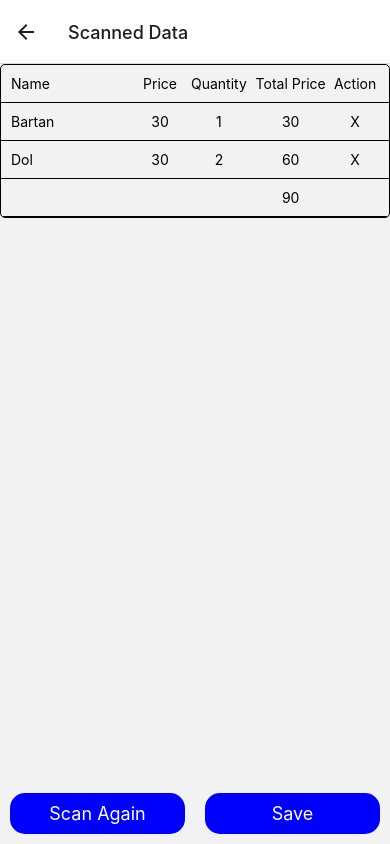
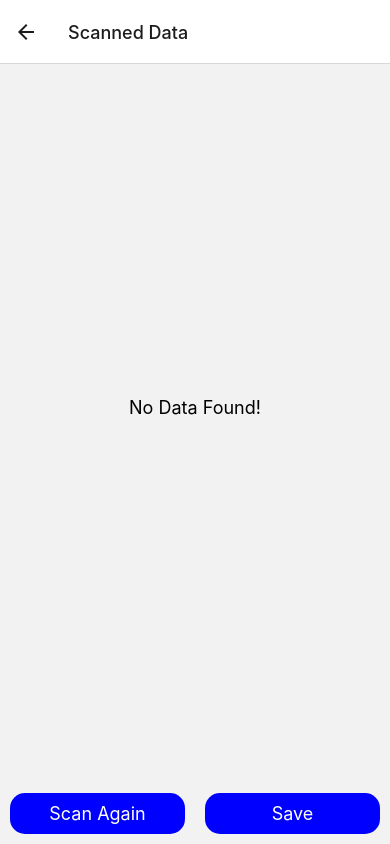
Before and after one commit to GaurangGhadiya/MyFileBasedRoutingApp, a React Native app: screen /ScannedData in a window 390 px wide. Built offline with nearby package versions, Linux system fonts and the light colour scheme.

Commit message:
Add list and add delete and add/remove quantity

```diff
--- /dev/null
+++ b/components/DeleteConfirmationModal.js
@@ -0,0 +1,41 @@
+// DeleteConfirmationModal.js
+import React from 'react';
+import { View, Text, Button, StyleSheet } from 'react-native';
+import Modal from 'react-native-modal';
+
+const DeleteConfirmationModal = ({ isVisible, onConfirm, onCancel }) => {
+  return (
+    <Modal isVisible={isVisible}>
+      <View style={styles.modalContent}>
+        <Text style={styles.modalTitle}>Delete Product</Text>
+        <Text>Are you sure you want to delete this item?</Text>
+        <View style={styles.buttonContainer}>
+          <Button title="Cancel" onPress={onCancel} />
+          <Button title="Delete" onPress={onConfirm} color="red" />
+        </View>
+      </View>
+    </Modal>
+  );
+};
+
+const styles = StyleSheet.create({
+  modalContent: {
+    backgroundColor: 'white',
+    padding: 20,
+    borderRadius: 10,
+    alignItems: 'center',
+  },
+  modalTitle: {
+    fontSize: 18,
+    fontWeight: 'bold',
+    marginBottom: 10,
+  },
+  buttonContainer: {
+    flexDirection: 'row',
+    justifyContent: 'space-around',
+    width: '100%',
+    marginTop: 20,
+  },
+});
+
+export default DeleteConfirmationModal;
--- a/screens/BarcodeScannerScreen.js
+++ b/screens/BarcodeScannerScreen.js
@@ -1,10 +1,12 @@
 import React, { useState, useEffect } from "react";
 import { Text, View, StyleSheet, Button } from "react-native";
 import { CameraView, Camera } from "expo-camera";
+import ScannedDataScreen from "./ScannedDataScreen";
 
-export default function BarcodeScanners({navigation}) {
+export default function BarcodeScanners({ navigation }) {
   const [hasPermission, setHasPermission] = useState(null);
   const [scanned, setScanned] = useState(false);
+  const [data1, setData] = useState([]);
 
   useEffect(() => {
     const getCameraPermissions = async () => {
@@ -15,10 +17,54 @@ export default function BarcodeScanners({navigation}) {
     getCameraPermissions();
   }, []);
 
+  const increaseQty = (item) => {
+    let data = [...data1]
+    let newData = data?.map(v => v?.id == item?.id ? {
+      name: v?.name,
+      price: v?.price,
+      quantity: v?.quantity + 1,
+      id: v?.id,
+    } : v)
+    console.log('newData', newData)
+    setData(newData)
+  }
+  const decreaseQty = (item) => {
+    let data = [...data1]
+    let newData = data?.map(v => v?.id == item?.id ? {
+      name: v?.name,
+      price: v?.price,
+      quantity: v?.quantity - 1,
+      id: v?.id,
+    } : v)
+    setData(newData)
+  }
+
   const handleBarCodeScanned = ({ type, data }) => {
     setScanned(true);
-    navigation.navigate("ScannedData")
-    alert(`Bar code data ${data} has been scanned!`);
+    let isIncluded = data1?.find((v) => v?.name == data);
+    if (isIncluded) {
+      let newData = data1?.map((v) =>
+        v?.name == data
+          ? {
+              name: data,
+              price: v?.price,
+              quantity: v?.quantity + 1,
+              id: v?.id,
+            }
+          : v
+      );
+      setData(newData);
+    } else {
+      setData([
+        ...data1,
+        {
+          name: data,
+          price: Math.floor(Math.random() * 100) + 1,
+          quantity: 1,
+          id: String(Math.floor(Math.random() * 1000000)).padStart(6, "0"),
+        },
+      ]);
+    }
   };
 
   if (hasPermission === null) {
@@ -28,24 +74,43 @@ export default function BarcodeScanners({navigation}) {
     return <Text>No access to camera</Text>;
   }
 
-  return (
+  return !scanned ? (
     <View style={styles.container}>
       <View style={styles.camara}>
         <CameraView
           onBarcodeScanned={scanned ? undefined : handleBarCodeScanned}
           barcodeScannerSettings={{
-          barcodeTypes: ['aztec' , 'ean13' , 'ean8' , 'qr' , 'pdf417' , 'upc_e' , 'datamatrix' , 'code39' , 'code93' , 'itf14' , 'codabar' , 'code128' , 'upc_a' ],
+            barcodeTypes: [
+              "aztec",
+              "ean13",
+              "ean8",
+              "qr",
+              "pdf417",
+              "upc_e",
+              "datamatrix",
+              "code39",
+              "code93",
+              "itf14",
+              "codabar",
+              "code128",
+              "upc_a",
+            ],
           }}
           style={styles.absoluteFillObject}
         />
-      <Text style={styles.text}>Align the barcode within the box to auto scan</Text>
+        <Text style={styles.text}>
+          Align the barcode within the box to auto scan
+        </Text>
       </View>
-      {scanned && (
-        <View style={styles.button}>
-            <Button title={"Tap to Scan Again"} onPress={() => setScanned(false)} />
     </View>
-      )}
-    </View>
+  ) : (
+    <ScannedDataScreen
+      setScanned={setScanned}
+      data1={data1}
+      setData={setData}
+      increaseQty={increaseQty}
+      decreaseQty={decreaseQty}
+    />
   );
 }
 
@@ -53,23 +118,22 @@ const styles = StyleSheet.create({
   container: {
     flex: 1,
     flexDirection: "column",
-    alignItems : "center",
+    alignItems: "center",
     justifyContent: "center",
   },
-  absoluteFillObject : {
-    height : 300,
-    width : 300,
+  absoluteFillObject: {
+    height: 300,
+    width: 300,
   },
-camara : {
+  camara: {
     borderRadius: 7, // Set border radius here
     overflow: "hidden",
-
   },
-  text:{
+  text: {
     textAlign: "center",
-    color : "gray"
+    color: "gray",
   },
-  button : {
-    marginTop : 20
-  }
+  button: {
+    marginTop: 20,
+  },
 });
--- a/screens/ScannedDataScreen.js
+++ b/screens/ScannedDataScreen.js
@@ -1,9 +1,33 @@
-import { Button, StyleSheet, Text, TouchableOpacity, View } from 'react-native'
-import React from 'react'
+import { Button, StyleSheet, Text, TouchableOpacity, View } from "react-native";
+import React, { useState } from "react";
+import MaterialIcons from "@expo/vector-icons/MaterialIcons";
+import DeleteConfirmationModal from "../components/DeleteConfirmationModal";
+import FontAwesome6 from "@expo/vector-icons/FontAwesome6";
 
-const ScannedDataScreen = ({navigation}) => {
+const ScannedDataScreen = (props) => {
+  const [isModalVisible, setModalVisible] = useState(false);
+  const [selectedItem, setSelectedItem] = useState(null);
+
+  const openModal = (item) => {
+    setSelectedItem(item);
+    setModalVisible(true);
+  };
+
+  const closeModal = () => {
+    setModalVisible(false);
+    setSelectedItem(null);
+  };
+
+  const handleDelete = () => {
+    props.setData((prevData) =>
+      prevData.filter((item) => item?.id !== selectedItem?.id)
+    );
+    closeModal();
+  };
+
   return (
     <View style={styles.main}>
+      {props?.data1?.length > 0 ? (
         <View style={styles.container}>
           <View style={styles.row}>
             <Text style={styles.cell1}>Name</Text>
@@ -12,113 +36,162 @@ const ScannedDataScreen = ({navigation}) => {
             <Text style={styles.cell4}>Total Price</Text>
             <Text style={styles.cell5}>Action</Text>
           </View>
-      <View style={styles.row}>
-        <Text style={styles.cell1}>Bartan</Text>
-        <Text style={styles.cell2}>30</Text>
-        <Text style={styles.cell3}>1</Text>
-        <Text style={styles.cell4}>30</Text>
-        <Text style={styles.cell5}>X</Text>
+          {props?.data1?.map((v) => (
+            <View style={styles.row} key={v?.id}>
+              <Text style={styles.cell1}>{v?.name}</Text>
+              <Text style={styles.cell2}>{v?.price}₹</Text>
+              <Text style={styles.cell3}>
+                <View><FontAwesome6 name="minus" size={18} color="black" onPress={() => props.decreaseQty(v)}/></View>
+                <View><Text style={styles.qty}>{v?.quantity}</Text></View>
+                <View><FontAwesome6 name="add" size={18} color="black" onPress={() => props.increaseQty(v)}/></View>
+              </Text>
+              <Text style={styles.cell4}>{+v?.price * +v?.quantity}₹</Text>
+              <Text style={styles.cell5}>
+                {/* kj */}
+                <MaterialIcons
+                  style={styles.delete}
+                  name="delete-forever"
+                  size={24}
+                  color="red"
+                  onPress={() => openModal(v)}
+                />
+              </Text>
             </View>
-      <View style={styles.row}>
-      <Text style={styles.cell1}>Dol</Text>
-        <Text style={styles.cell2}>30</Text>
-        <Text style={styles.cell3}>2</Text>
-        <Text style={styles.cell4}>60</Text>
-        <Text style={styles.cell5}>X</Text>
-      </View>
+          ))}
+
           <View style={styles.row}>
             <Text style={styles.cell1}></Text>
             <Text style={styles.cell2}></Text>
             <Text style={styles.cell3}></Text>
-        <Text style={styles.cell4}>90</Text>
+            <Text style={styles.cell4}>
+              {props?.data1?.reduce((total, item) => {
+                return total + item.price * item.quantity;
+              }, 0)}
+              ₹
+            </Text>
             <Text style={styles.cell5}></Text>
           </View>
-
         </View>
+      ) : (
+        <View style={styles?.noData}>
+          <Text style={styles?.noDataText}>No Data Found!</Text>
+        </View>
+      )}
       <View style={styles.btns}>
-    <TouchableOpacity style={styles.btn} onPress={() => navigation.navigate("BarcodeScanner")}>
+        <TouchableOpacity
+          style={styles.btn}
+          onPress={() => props.setScanned(false)}
+        >
           <Text style={styles.save}>Scan Again</Text>
         </TouchableOpacity>
         <TouchableOpacity style={styles.btn}>
           <Text style={styles.save}>Save</Text>
         </TouchableOpacity>
       </View>
+      <DeleteConfirmationModal
+        isVisible={isModalVisible}
+        onConfirm={handleDelete}
+        onCancel={closeModal}
+      />
     </View>
+  );
+};
 
-  )
-}
-
-export default ScannedDataScreen
+export default ScannedDataScreen;
 
 const styles = StyleSheet.create({
-    main : {
-        flex : 1,
+  main: {
+    flex: 1,
     // height : "100%",
-        justifyContent : "space-between"
+    justifyContent: "space-between",
   },
   container: {
     borderWidth: 1,
     //   flex : 1,
-      borderColor: '#000',
+    borderColor: "#000",
     borderRadius: 5,
-      overflow: 'hidden',
+    overflow: "hidden",
   },
   row: {
-      flexDirection: 'row',
+    flexDirection: "row",
     //   justifyContent: 'space-between',
     padding: 10,
     borderBottomWidth: 1,
 
-      borderBottomColor: '#000',
+    borderBottomColor: "#000",
   },
   cell: {
     flex: 1,
-      textAlign: 'start',
-      width : "20%"
+    textAlign: "start",
+    width: "20%",
   },
   cell1: {
     //   flex: 1,
-      textAlign: 'start',
-      width : "33%"
+    textAlign: "start",
+    width: "30%",
   },
   cell2: {
     //   flex: 1,
-      textAlign: 'center',
-      width : "15%"
+    textAlign: "center",
+    width: "15%",
   },
   cell3: {
-    //   flex: 1,
-      textAlign: 'center',
-      width : "17%"
+      // flex: 1,
+    textAlign: "center",
+    height : 20,
+    flexDirection: "column",
+    display : "flex",
+    alignItems: "center",
+    width: "21%",
+  },
+  qty : {
+    marginHorizontal : 5,
+    paddingHorizontal : 5,
   },
   cell4: {
     //   flex: 1,
-      textAlign: 'center',
-      width : "22%"
+    textAlign: "center",
+    width: "22%",
   },
   cell5: {
     //   flex: 1,
-      textAlign: 'center',
-      width : "13%",
+    textAlign: "center",
+    width: "12%",
+    display: "flex",
+    justifyContent: "center",
+    alignContent: "center",
     //   paddingRight : 2
   },
-    btn : {
-        paddingVertical : 10,
-        width : "45%",
-        backgroundColor : "blue",
-        borderRadius : 15
-
+  delete: {
+    // marginTop : "-10px"
+    // textAlign: 'center',
   },
-    btns : {
-        display : 'flex',
-        justifyContent : "space-around",
+  btn: {
+    paddingVertical: 10,
+    width: "45%",
+    backgroundColor: "blue",
+    borderRadius: 15,
+  },
+  btns: {
+    display: "flex",
+    justifyContent: "space-around",
     flexDirection: "row",
-        marginBottom : 10
-
+    marginBottom: 10,
   },
   save: {
     color: "white",
     textAlign: "center",
-        fontSize : 18
-    }
+    fontSize: 18,
+  },
+  noData: {
+    // textAlign: "center",
+    // flex : 1,
+    display: "flex",
+    justifyContent: "center",
+    height: "88%",
+  },
+  noDataText: {
+    fontSize: 18,
+    textAlign: "center",
+  },
 });
```
Also changed, not shown: package.json (+6 -4 lines), 1 other file (tests, documents, lock files or other folders). Lines whose indentation alone changed are shown as unchanged.
